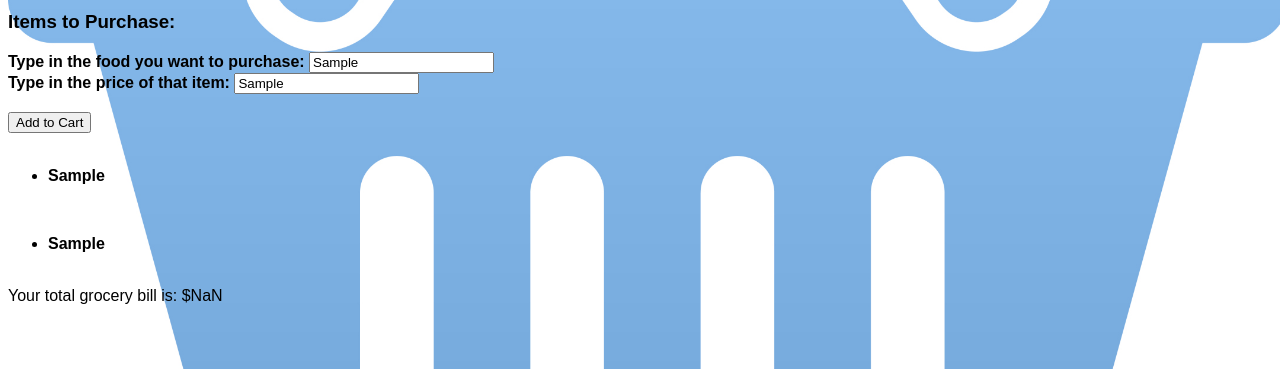
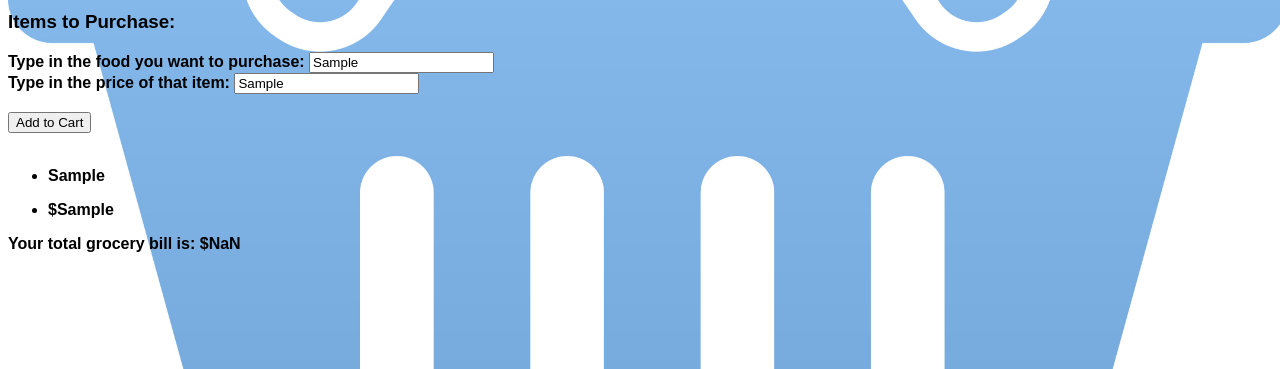
Before and after one commit to ShugKnight24/Shopping_List, a plain HTML site: page index.html in a window 1280 px wide. Both pictures are taken after typing "Sample", "Sample" into the empty fields and a click on the button "Add to Cart". Shown: the part 431-800 px from the top of the page. Drawn offline with Linux system fonts and the light colour scheme.

Commit message:
Changed some minor details and the appearance of some elements.

```diff
--- a/index.html
+++ b/index.html
@@ -34,7 +34,7 @@
               <label class="food" for="text">Type in the food you want to purchase:</label>
               <input id="foodToAdd" type="text" name="food"/>
               <br>
-              <label class="price" for="number">Type in the price of that item:</label>
+              <label class="price" type="number">Type in the price of that item:</label>
               <input id="priceToAdd" type="text" name="price"/>
               <br>
             <!--  <label class="quant" for="number">Type in the quantity of that item:</label>
@@ -47,11 +47,11 @@
         <ul id="growingFoodList">
 
         </ul>
-        <br>
+
         <ul id="growingPriceList">
 
         </ul>
-        <br>
+
         <div id="totalPrice">
 
         </div>
--- a/scripts.js
+++ b/scripts.js
@@ -38,7 +38,7 @@ function addGroceries(){
 	// growingFoodList.innerHTML = newItem;
 
 // Add <li> to #growingPriceList
-	document.getElementById("growingPriceList").innerHTML += "<li>" + newPrice + "</li>";
+	document.getElementById("growingPriceList").innerHTML += "<li>" + "$" + newPrice + "</li>";
 	// Was overwriting the former with the latter. Need to figure this out
   //growingPriceList.innerHTML = newPrice;
 
--- a/styles.css
+++ b/styles.css
@@ -35,7 +35,7 @@
   font-weight: bold;
 }
 
-#growingFoodList, #growingPriceList, #total {
+#growingFoodList, #growingPriceList, #totalPrice {
   color: black;
   font-weight: bold;
   text-align: left;
```
